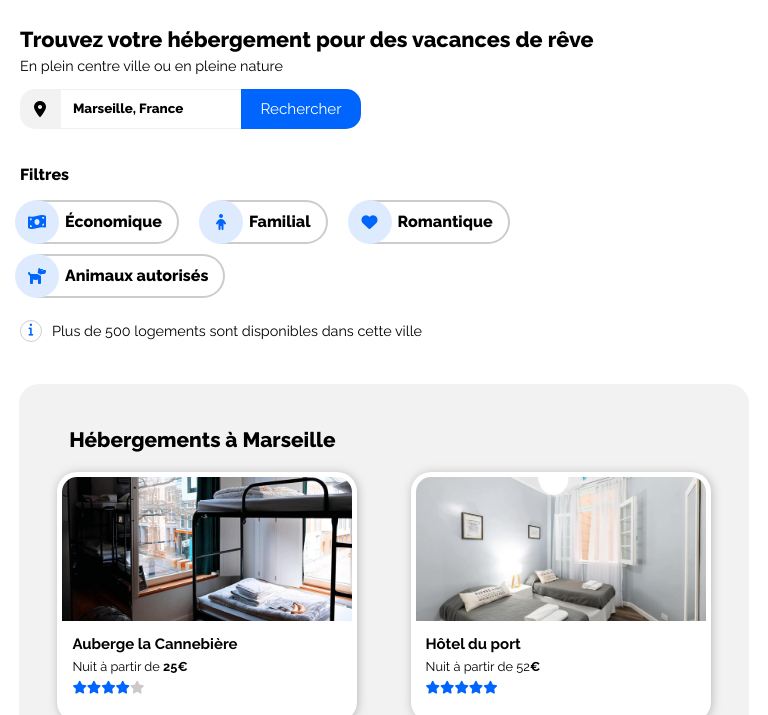
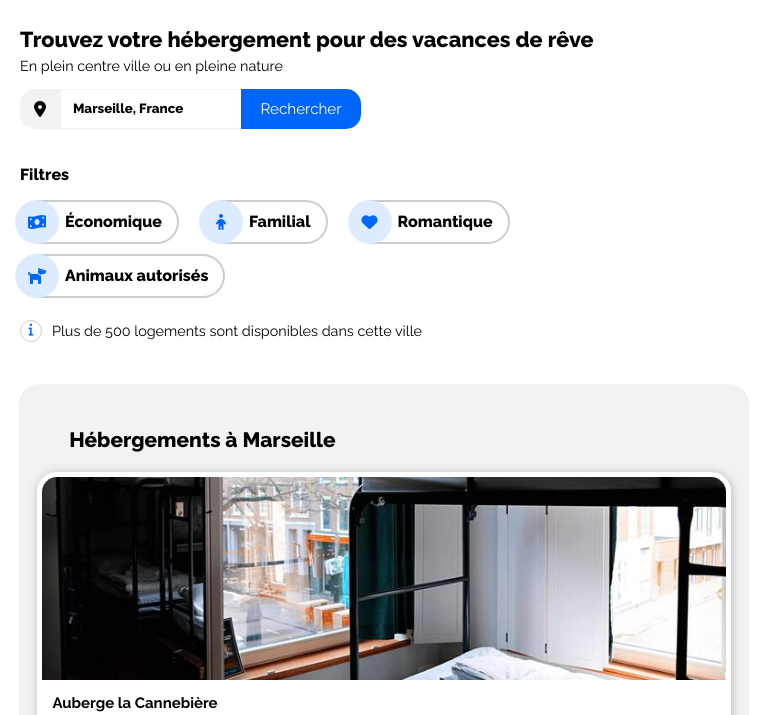
Before and after one commit to AmaruZ/AmaruZ.github.io, a plain HTML site: page index.html in a window 768 px wide. Shown: the part 65-780 px from the top of the page. Drawn offline with Linux system fonts and the light colour scheme.

Commit message:
update tablette.css

```diff
--- a/tablette.css
+++ b/tablette.css
@@ -179,18 +179,23 @@
 
 
 
-@media all and (min-width: 690px) and (max-width: 1041px){
+@media all and (min-width: 693px) and (max-width: 1041px){
 
     .hotels{
-        width: 40%;
+        width: 95%;
         min-width: 300px;
         min-height: 250px;
+        height: 300px;
         margin-bottom: 0px;
+    }
+
+    .hotels_image{
+        height: 70%;
     }
 
     .hotels_aside{
         height: 300px;
-        width: 40%;
+        width: 95%;
         min-width: 310px;
         padding-right: 5px;
         margin-left: 20px;
@@ -213,7 +218,7 @@
 
 }
 
-@media all and (min-width: 481px) and (max-width: 689px){
+@media all and (min-width: 481px) and (max-width: 692px){
 
     .hotels{
         width: 80%;
```
